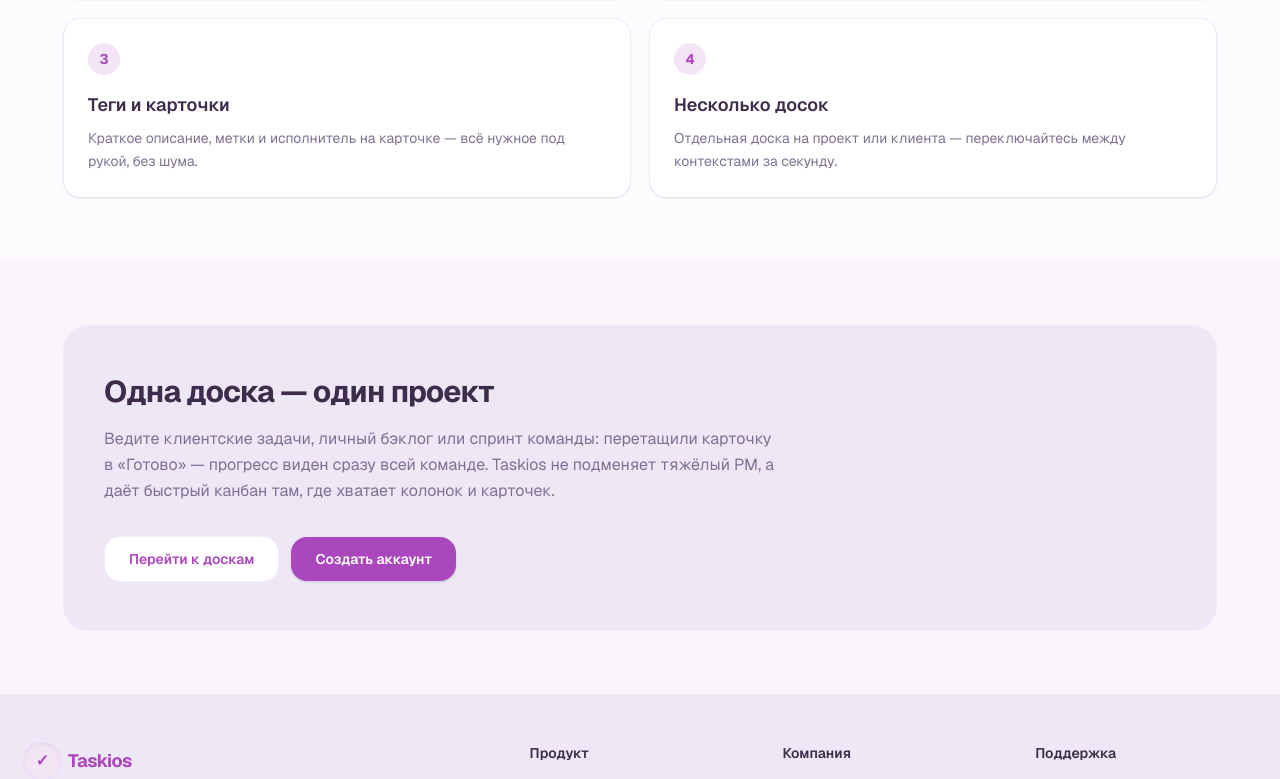
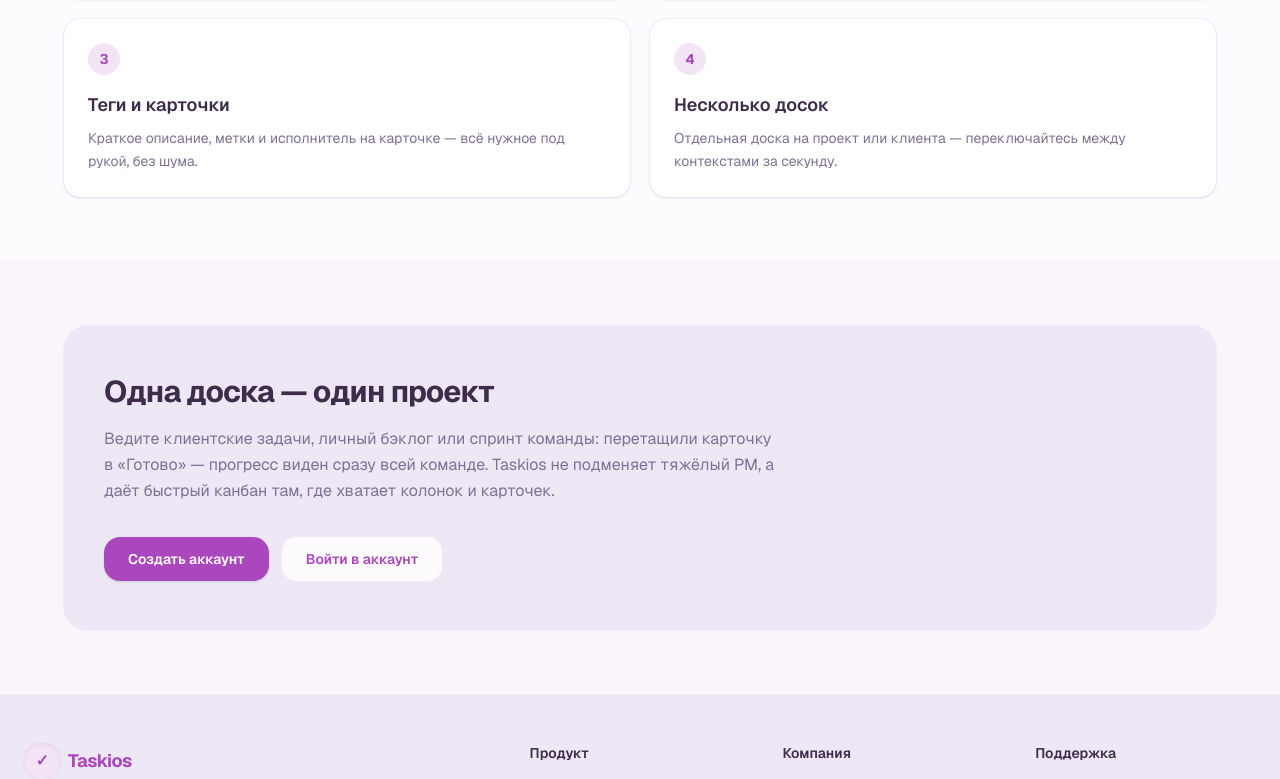
Before and after one commit to rolitdk/taskios, a Next.js app: page / in a window 1280 px wide. Shown: the part 990-1769 px from the top of the page. Built offline with nearby package versions, Linux system fonts and the light colour scheme; no server answers.

Commit message:
Refactor HomeLanding component

```diff
--- a/components/ui/home-landing.tsx
+++ b/components/ui/home-landing.tsx
@@ -1,4 +1,8 @@
+"use client";
+
 import Link from "next/link";
+
+import { useAuth } from "@/modules/user/providers/auth-provider";
 
 const FEATURES = [
   {
@@ -24,6 +28,8 @@ const FEATURES = [
 ] as const;
 
 export function HomeLanding() {
+  const { user, isLoading } = useAuth();
+
   return (
     <main className="flex flex-1 flex-col">
       {/* Hero */}
@@ -46,23 +52,16 @@ export function HomeLanding() {
               перетаскивание в одном интерфейсе. Без перегруженных настроек —
               открыл доску и работаешь.
             </p>
-            <div className="mt-8 flex flex-col gap-3 sm:flex-row sm:items-center">
-              <Link
-                href="/register"
-                className="bg-accent-strong hover:bg-accent inline-flex items-center justify-center rounded-2xl px-6 py-3.5 text-center text-sm font-semibold text-white shadow-sm transition-colors"
-              >
-                Начать бесплатно
-              </Link>
-              <Link
-                href="/login"
-                className="text-accent-strong hover:text-foreground border-accent-soft/80 inline-flex items-center justify-center rounded-2xl border bg-surface/80 px-6 py-3.5 text-center text-sm font-semibold backdrop-blur-sm transition-colors"
-              >
-                Войти в аккаунт
-              </Link>
-            </div>
-            <p className="text-muted mt-4 text-sm">
-              Регистрация за минуту · доски и задачи сразу после входа
-            </p>
+            <LandingAuthCta
+              className="mt-8"
+              primaryLabel="Начать бесплатно"
+              size="lg"
+            />
+            {!isLoading && !user && (
+              <p className="text-muted mt-4 text-sm">
+                Регистрация за минуту · доски и задачи сразу после входа
+              </p>
+            )}
           </div>
 
           <BoardPreview aria-label="Пример канбан-доски Taskios" />
@@ -121,24 +120,95 @@ export function HomeLanding() {
               команде. Taskios не подменяет тяжёлый PM, а даёт быстрый
               канбан там, где хватает колонок и карточек.
             </p>
-            <div className="mt-8 flex flex-col gap-3 sm:flex-row sm:items-center">
-              <Link
-                href="/boards"
-                className="text-accent-strong hover:text-foreground border-accent-soft/80 inline-flex items-center justify-center rounded-2xl border bg-surface px-6 py-3 text-sm font-semibold transition-colors"
-              >
-                Перейти к доскам
-              </Link>
-              <Link
-                href="/register"
-                className="bg-accent-strong hover:bg-accent inline-flex items-center justify-center rounded-2xl px-6 py-3 text-sm font-semibold text-white shadow-sm transition-colors"
-              >
-                Создать аккаунт
-              </Link>
-            </div>
+            <LandingAuthCta
+              className="mt-8"
+              primaryLabel="Создать аккаунт"
+              size="md"
+            />
           </div>
         </div>
       </section>
     </main>
+  );
+}
+
+function LandingAuthCta({
+  className,
+  primaryLabel,
+  size,
+}: {
+  className?: string;
+  primaryLabel: string;
+  size: "lg" | "md";
+}) {
+  const { user, isLoading } = useAuth();
+  const padding = size === "lg" ? "px-6 py-3.5" : "px-6 py-3";
+
+  if (isLoading) {
+    return (
+      <LandingAuthCtaSkeleton className={className} size={size} />
+    );
+  }
+
+  if (user) {
+    return (
+      <div
+        className={`flex flex-col gap-3 sm:flex-row sm:items-center ${className ?? ""}`}
+      >
+        <Link
+          href="/boards"
+          className={`bg-accent-strong hover:bg-accent inline-flex items-center justify-center rounded-2xl text-center text-sm font-semibold text-white shadow-sm transition-colors ${padding}`}
+        >
+          Перейти к доскам
+        </Link>
+      </div>
+    );
+  }
+
+  return (
+    <div
+      className={`flex flex-col gap-3 sm:flex-row sm:items-center ${className ?? ""}`}
+    >
+      <Link
+        href="/register"
+        className={`bg-accent-strong hover:bg-accent inline-flex items-center justify-center rounded-2xl text-center text-sm font-semibold text-white shadow-sm transition-colors ${padding}`}
+      >
+        {primaryLabel}
+      </Link>
+      <Link
+        href="/login"
+        className={`text-accent-strong hover:text-foreground border-accent-soft/80 inline-flex items-center justify-center rounded-2xl border bg-surface/80 text-center text-sm font-semibold backdrop-blur-sm transition-colors ${padding} ${size === "md" ? "bg-surface" : ""}`}
+      >
+        Войти в аккаунт
+      </Link>
+    </div>
+  );
+}
+
+function LandingAuthCtaSkeleton({
+  className,
+  size,
+}: {
+  className?: string;
+  size: "lg" | "md";
+}) {
+  const buttonHeight = size === "lg" ? "h-[46px]" : "h-11";
+
+  return (
+    <div
+      className={`flex flex-col gap-3 sm:flex-row sm:items-center ${className ?? ""}`}
+      aria-busy="true"
+      aria-label="Загрузка действий"
+    >
+      <span
+        className={`bg-accent-soft/60 inline-block w-44 rounded-2xl ${buttonHeight} animate-pulse`}
+        aria-hidden
+      />
+      <span
+        className={`bg-shell-bg border-accent-soft/60 inline-block w-40 rounded-2xl border ${buttonHeight} animate-pulse`}
+        aria-hidden
+      />
+    </div>
   );
 }
 
```
